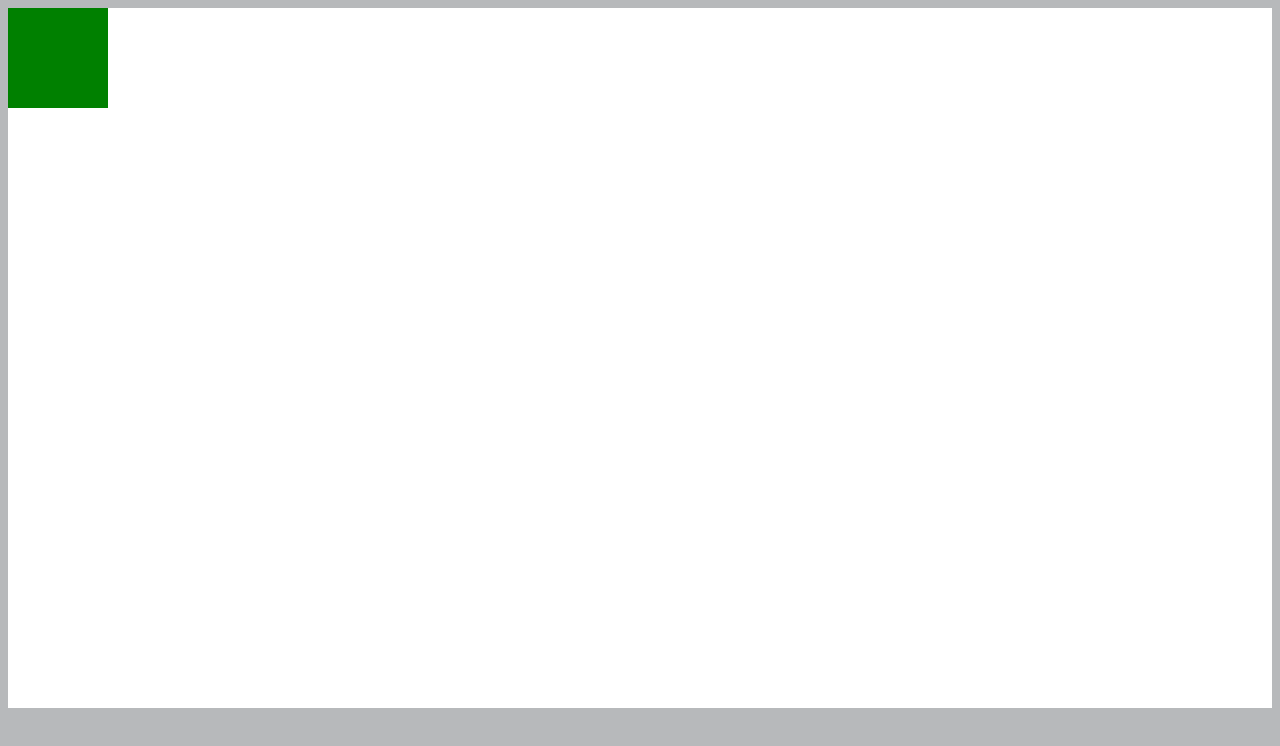
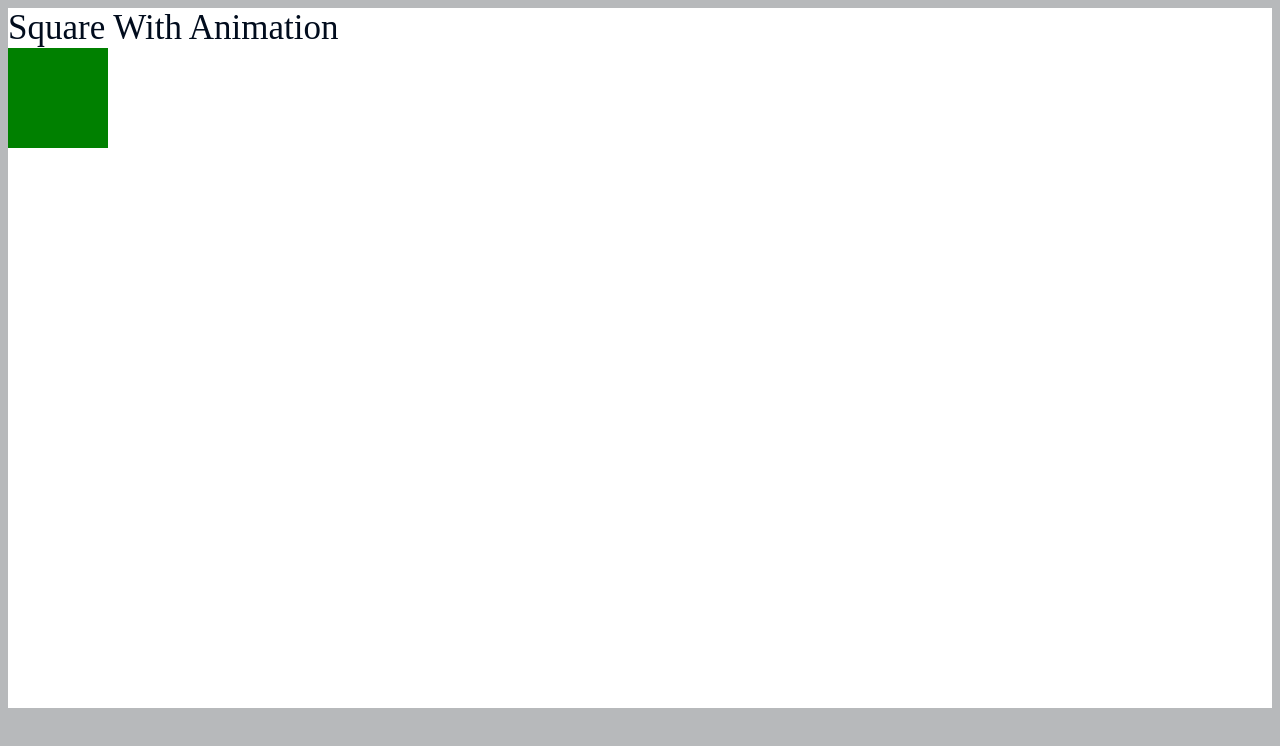
Before and after one commit to Mischief808/HTML, a plain HTML site: page Animation/Animation.html in a window 1280 px wide. Drawn offline with Linux system fonts and the light colour scheme.

Commit message:
HTML File

```diff
--- a/Animation/Animation.html
+++ b/Animation/Animation.html
@@ -5,8 +5,8 @@
     </head>
     <body>
         <div id="rect">
+            Square With Animation
             <div></div>
         </div>
-
     </body>
 </html>
```
